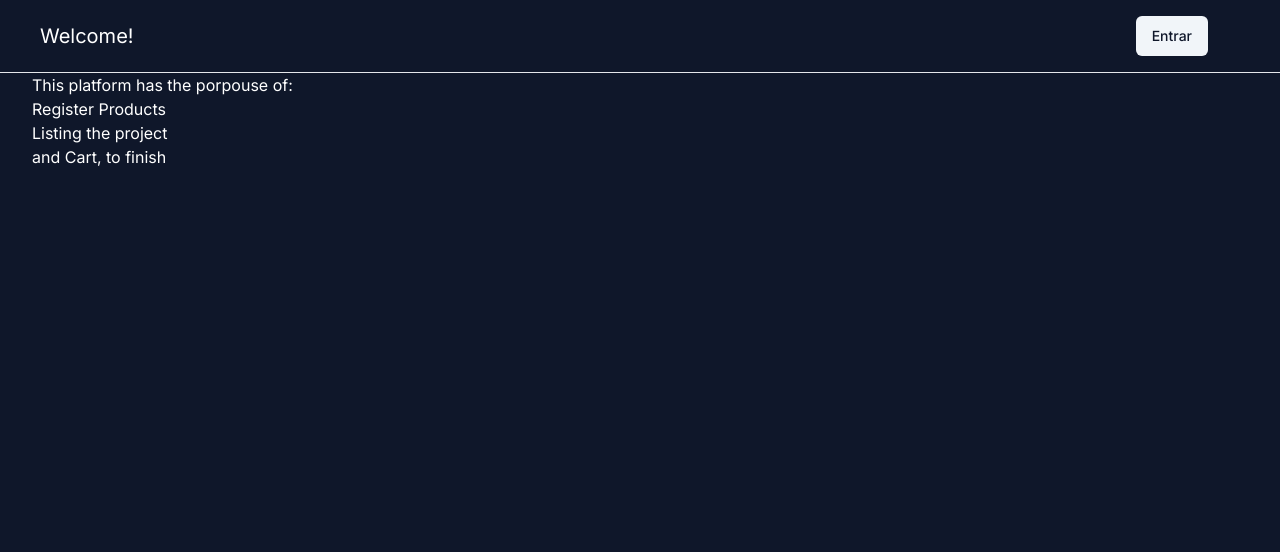
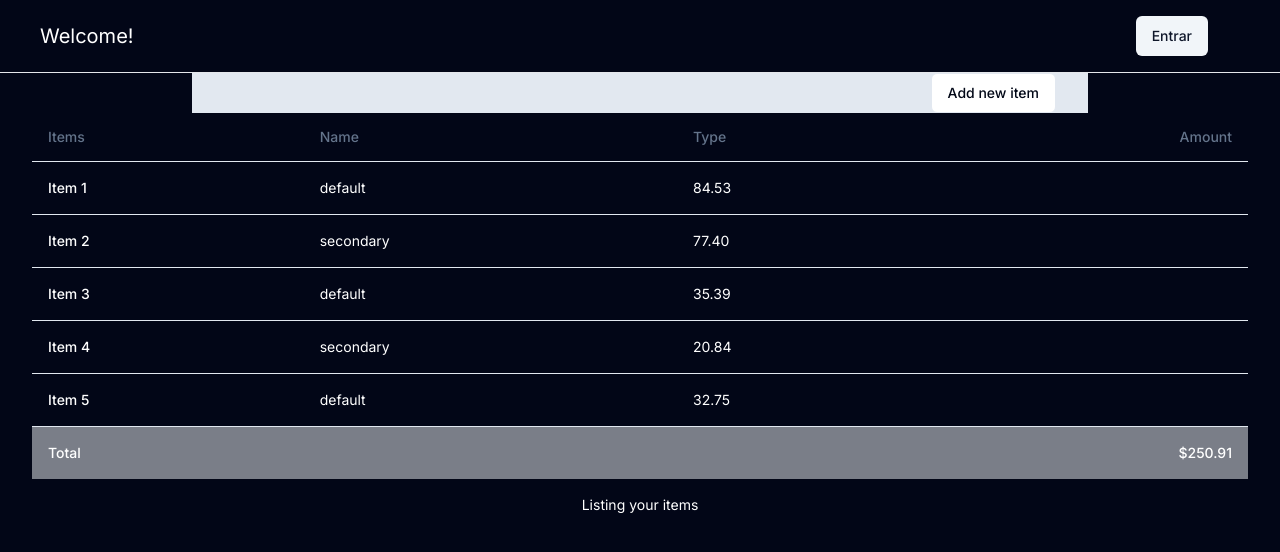
Before and after one commit to guim0/mission-challenge, a Next.js app: page / in a window 1280 px wide. Shown: the top 552 px of the page. Built offline with nearby package versions, Linux system fonts and the light colour scheme; no server answers.

Commit message:
:construction: - wip - Implementing adding new item

```diff
--- /dev/null
+++ b/app/api/list/items.ts
@@ -0,0 +1,25 @@
+function getRandomPrice() {
+  return (Math.random() * (100 - 10) + 10).toFixed(2);
+}
+
+function generateMockData(numItems: number) {
+  const mockData = [];
+
+  for (let i = 0; i < numItems; i++) {
+    const name = `Item ${i + 1}`;
+    const type = i % 2 === 0 ? "default" : "secondary"; // Alterna entre 'default' e 'secondary'
+    const price = getRandomPrice();
+
+    const item = {
+      name: name,
+      type: type,
+      price: price,
+    };
+
+    mockData.push(item);
+  }
+
+  return mockData;
+}
+
+export const mockedList = generateMockData(5);
--- a/app/page.tsx
+++ b/app/page.tsx
@@ -1,17 +1,86 @@
 "use client";
-
-import SignInCard from "@/components/SignInCard";
+import {
+  Table,
+  TableBody,
+  TableCaption,
+  TableCell,
+  TableFooter,
+  TableHead,
+  TableHeader,
+  TableRow,
+} from "@/components/ui/table";
+import {
+  Tooltip,
+  TooltipContent,
+  TooltipProvider,
+  TooltipTrigger,
+} from "@/components/ui/tooltip";
+import { mockedList } from "./api/list/items";
+import { useState } from "react";
+import { Button } from "@/components/ui/button";
+import Link from "next/link";
+import { useSession } from "next-auth/react";
 
 export default function SignInPage() {
+  const [list, setList] = useState<typeof mockedList>(mockedList);
+  const { data, status } = useSession();
+
   return (
-    <main className="w-full flex bg-slate-900 h-dvh">
+    <main className="w-full flex flex-col bg-slate-950 h-dvh">
+      <section className="w-[70%] bg-slate-200 flex container justify-end">
+        {status === "unauthenticated" ? (
+          <TooltipProvider>
+            <Tooltip>
+              <TooltipTrigger asChild>
+                <Button variant="outline">Add new item</Button>
+              </TooltipTrigger>
+              <TooltipContent>
+                <p>You must be logged to add 😀</p>
+              </TooltipContent>
+            </Tooltip>
+          </TooltipProvider>
+        ) : (
+          <Button asChild>
+            <Link href="/register">Add new Item</Link>
+          </Button>
+        )}
+      </section>
       <section className="container text-white">
-        <h1>This platform has the porpouse of:</h1>
-        <ul>
-          <li> Register Products</li>
-          <li>Listing the project</li>
-          <li>and Cart, to finish</li>
-        </ul>
+        <Table className="grow">
+          <TableCaption>
+            <h2 className="text-white">Listing your items</h2>
+          </TableCaption>
+          <TableHeader>
+            <TableRow>
+              <TableHead>Items</TableHead>
+              <TableHead>Name</TableHead>
+              <TableHead>Type</TableHead>
+              <TableHead className="text-right">Amount</TableHead>
+            </TableRow>
+          </TableHeader>
+          <TableBody>
+            {list.map((items, idx) => (
+              <TableRow key={idx}>
+                <TableCell className="font-medium">{items.name}</TableCell>
+                <TableCell>{items.type}</TableCell>
+                <TableCell>{items.price}</TableCell>
+              </TableRow>
+            ))}
+          </TableBody>
+          <TableFooter>
+            <TableRow>
+              <TableCell colSpan={3}>Total</TableCell>
+              <TableCell className="text-right">
+                $
+                {mockedList.reduce(
+                  (total, items) =>
+                    total + parseFloat(+`${items.price}` as any),
+                  0
+                )}
+              </TableCell>
+            </TableRow>
+          </TableFooter>
+        </Table>
       </section>
     </main>
   );
--- a/components/Navbar.tsx
+++ b/components/Navbar.tsx
@@ -20,7 +20,7 @@ import { AvatarImage, Avatar } from "./ui/avatar";
 const Navbar = () => {
   const { data, status } = useSession();
   return (
-    <main className="grow px-10 bg-slate-900 border-b-[1px] border-gray-200 py-4 text-white">
+    <main className="grow px-10 bg-slate-950 border-b-[1px] border-gray-200 py-4 text-white">
       <section className="flex justify-between  items-center">
         <div>
           {status === "unauthenticated" ? (
@@ -61,7 +61,7 @@ const Navbar = () => {
                 <DropdownMenuSeparator />
                 <DropdownMenuItem>
                   <Button variant="destructive" asChild>
-                    <Link href={"/api/auth//signout"}>Sair</Link>
+                    <Link href={"/api/auth/signout"}>Sair</Link>
                   </Button>
                 </DropdownMenuItem>
               </DropdownMenuContent>
--- a/components/SignInCard.tsx
+++ /dev/null
@@ -1,40 +0,0 @@
-import { Button } from "@/components/ui/button";
-import GithubLogo from "@/public/github.svg";
-import GoogleLogo from "@/public/google.svg";
-
-import Image from "next/image";
-import { Input } from "./ui/input";
-
-const SignInCard = () => {
-  return (
-    <main className="container rounded-sm my-0 mx-auto flex flex-col w-[320px] border-slate-300 border-[1px] h-[320px] gap-5">
-      <h1 className="text-gray-600 text-center text-3xl my-3">
-        Welcome to the Dashboard
-      </h1>
-
-      <section>
-        <Input />
-      </section>
-      <section className=" flex flex-col gap-3">
-        <div className="flex justify-center">
-          <Button className="flex align-middle">
-            <div className="w-[28px] h-[28px] bg-white rounded-sm flex justify-center items-center mr-2">
-              <Image src={GithubLogo} className="w-[95%]" alt="Github" />
-            </div>
-            Continue with Github
-          </Button>
-        </div>
-        <div className="flex justify-center">
-          <Button className="flex align-middle">
-            <div className="w-[28px] h-[28px] bg-white rounded-sm flex justify-center items-center mr-2">
-              <Image src={GoogleLogo} className="w-[95%]" alt="Github" />
-            </div>
-            Continue with Google
-          </Button>
-        </div>
-      </section>
-    </main>
-  );
-};
-
-export default SignInCard;
--- /dev/null
+++ b/components/ui/table.tsx
@@ -0,0 +1,117 @@
+import * as React from "react"
+
+import { cn } from "@/lib/utils"
+
+const Table = React.forwardRef<
+  HTMLTableElement,
+  React.HTMLAttributes<HTMLTableElement>
+>(({ className, ...props }, ref) => (
+  <div className="relative w-full overflow-auto">
+    <table
+      ref={ref}
+      className={cn("w-full caption-bottom text-sm", className)}
+      {...props}
+    />
+  </div>
+))
+Table.displayName = "Table"
+
+const TableHeader = React.forwardRef<
+  HTMLTableSectionElement,
+  React.HTMLAttributes<HTMLTableSectionElement>
+>(({ className, ...props }, ref) => (
+  <thead ref={ref} className={cn("[&_tr]:border-b", className)} {...props} />
+))
+TableHeader.displayName = "TableHeader"
+
+const TableBody = React.forwardRef<
+  HTMLTableSectionElement,
+  React.HTMLAttributes<HTMLTableSectionElement>
+>(({ className, ...props }, ref) => (
+  <tbody
+    ref={ref}
+    className={cn("[&_tr:last-child]:border-0", className)}
+    {...props}
+  />
+))
+TableBody.displayName = "TableBody"
+
+const TableFooter = React.forwardRef<
+  HTMLTableSectionElement,
+  React.HTMLAttributes<HTMLTableSectionElement>
+>(({ className, ...props }, ref) => (
+  <tfoot
+    ref={ref}
+    className={cn(
+      "border-t bg-muted/50 font-medium [&>tr]:last:border-b-0",
+      className
+    )}
+    {...props}
+  />
+))
+TableFooter.displayName = "TableFooter"
+
+const TableRow = React.forwardRef<
+  HTMLTableRowElement,
+  React.HTMLAttributes<HTMLTableRowElement>
+>(({ className, ...props }, ref) => (
+  <tr
+    ref={ref}
+    className={cn(
+      "border-b transition-colors hover:bg-muted/50 data-[state=selected]:bg-muted",
+      className
+    )}
+    {...props}
+  />
+))
+TableRow.displayName = "TableRow"
+
+const TableHead = React.forwardRef<
+  HTMLTableCellElement,
+  React.ThHTMLAttributes<HTMLTableCellElement>
+>(({ className, ...props }, ref) => (
+  <th
+    ref={ref}
+    className={cn(
+      "h-12 px-4 text-left align-middle font-medium text-muted-foreground [&:has([role=checkbox])]:pr-0",
+      className
+    )}
+    {...props}
+  />
+))
+TableHead.displayName = "TableHead"
+
+const TableCell = React.forwardRef<
+  HTMLTableCellElement,
+  React.TdHTMLAttributes<HTMLTableCellElement>
+>(({ className, ...props }, ref) => (
+  <td
+    ref={ref}
+    className={cn("p-4 align-middle [&:has([role=checkbox])]:pr-0", className)}
+    {...props}
+  />
+))
+TableCell.displayName = "TableCell"
+
+const TableCaption = React.forwardRef<
+  HTMLTableCaptionElement,
+  React.HTMLAttributes<HTMLTableCaptionElement>
+>(({ className, ...props }, ref) => (
+  <caption
+    ref={ref}
+    className={cn("mt-4 text-sm text-muted-foreground", className)}
+    {...props}
+  />
+))
+TableCaption.displayName = "TableCaption"
+
+export {
+  Table,
+  TableHeader,
+  TableBody,
+  TableFooter,
+  TableHead,
+  TableRow,
+  TableCell,
+  TableCaption,
+}
--- /dev/null
+++ b/components/ui/tooltip.tsx
@@ -0,0 +1,28 @@
+import * as React from "react"
+import * as TooltipPrimitive from "@radix-ui/react-tooltip"
+
+import { cn } from "@/lib/utils"
+
+const TooltipProvider = TooltipPrimitive.Provider
+
+const Tooltip = TooltipPrimitive.Root
+
+const TooltipTrigger = TooltipPrimitive.Trigger
+
+const TooltipContent = React.forwardRef<
+  React.ElementRef<typeof TooltipPrimitive.Content>,
+  React.ComponentPropsWithoutRef<typeof TooltipPrimitive.Content>
+>(({ className, sideOffset = 4, ...props }, ref) => (
+  <TooltipPrimitive.Content
+    ref={ref}
+    sideOffset={sideOffset}
+    className={cn(
+      "z-50 overflow-hidden rounded-md border bg-popover px-3 py-1.5 text-sm text-popover-foreground shadow-md animate-in fade-in-0 zoom-in-95 data-[state=closed]:animate-out data-[state=closed]:fade-out-0 data-[state=closed]:zoom-out-95 data-[side=bottom]:slide-in-from-top-2 data-[side=left]:slide-in-from-right-2 data-[side=right]:slide-in-from-left-2 data-[side=top]:slide-in-from-bottom-2",
+      className
+    )}
+    {...props}
+  />
+))
+TooltipContent.displayName = TooltipPrimitive.Content.displayName
+
+export { Tooltip, TooltipTrigger, TooltipContent, TooltipProvider }
--- a/lib/utils.ts
+++ b/lib/utils.ts
@@ -1,6 +1,6 @@
-import { type ClassValue, clsx } from "clsx"
-import { twMerge } from "tailwind-merge"
+import { type ClassValue, clsx } from "clsx";
+import { twMerge } from "tailwind-merge";
 
 export function cn(...inputs: ClassValue[]) {
-  return twMerge(clsx(inputs))
+  return twMerge(clsx(inputs));
 }
--- a/next.config.js
+++ b/next.config.js
@@ -1,13 +1,4 @@
 /** @type {import('next').NextConfig} */
-const nextConfig = {
-  env: {
-    NEXTSECRET_AUTH: "FTHYCUi6LO9cdncnOEBP7VlEqGqaBZ0SUYGYexnfdPk",
-    GITHUB_ID: "fb51f2849b652718b88a",
-    GITHUB_SECRETS: "339d4920a495ba295a7851330ccaaf2c5758ef3f",
-    GOOGLE_ID:
-      "991774572251-df40koucsis8odsc598japfi1t7aqvnt.apps.googleusercontent.com",
-    GOOGLE_SECRETS: "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",
-  },
-};
+const nextConfig = {};
 
 module.exports = nextConfig;
--- a/package.json
+++ b/package.json
@@ -12,6 +12,7 @@
     "@radix-ui/react-avatar": "^1.0.4",
     "@radix-ui/react-dropdown-menu": "^2.0.6",
     "@radix-ui/react-slot": "^1.0.2",
+    "@radix-ui/react-tooltip": "^1.0.7",
     "class-variance-authority": "^0.7.0",
     "clsx": "^2.1.0",
     "lucide-react": "^0.303.0",
```
Also changed, not shown: 1 other file (tests, documents, lock files or other folders).
